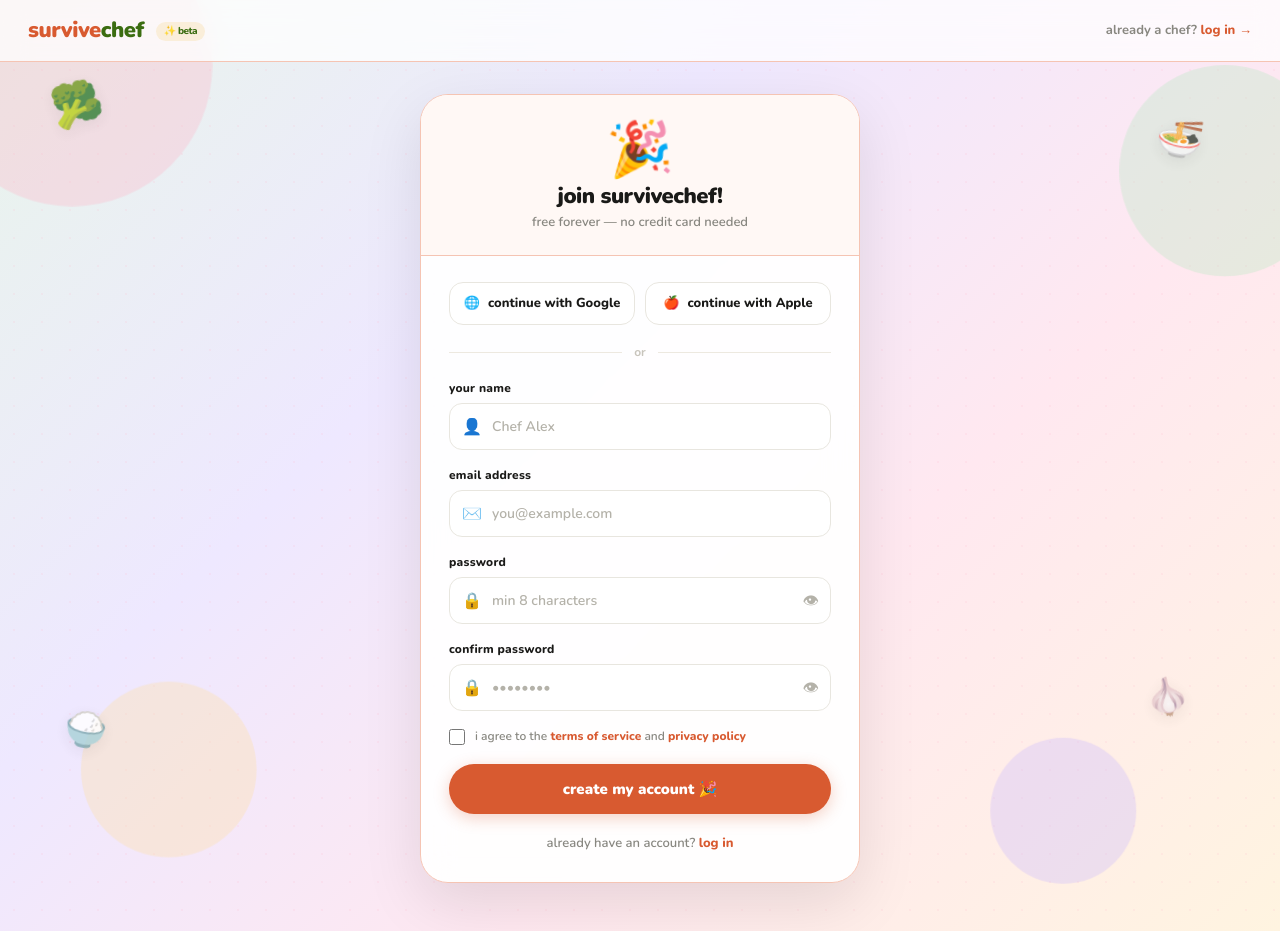
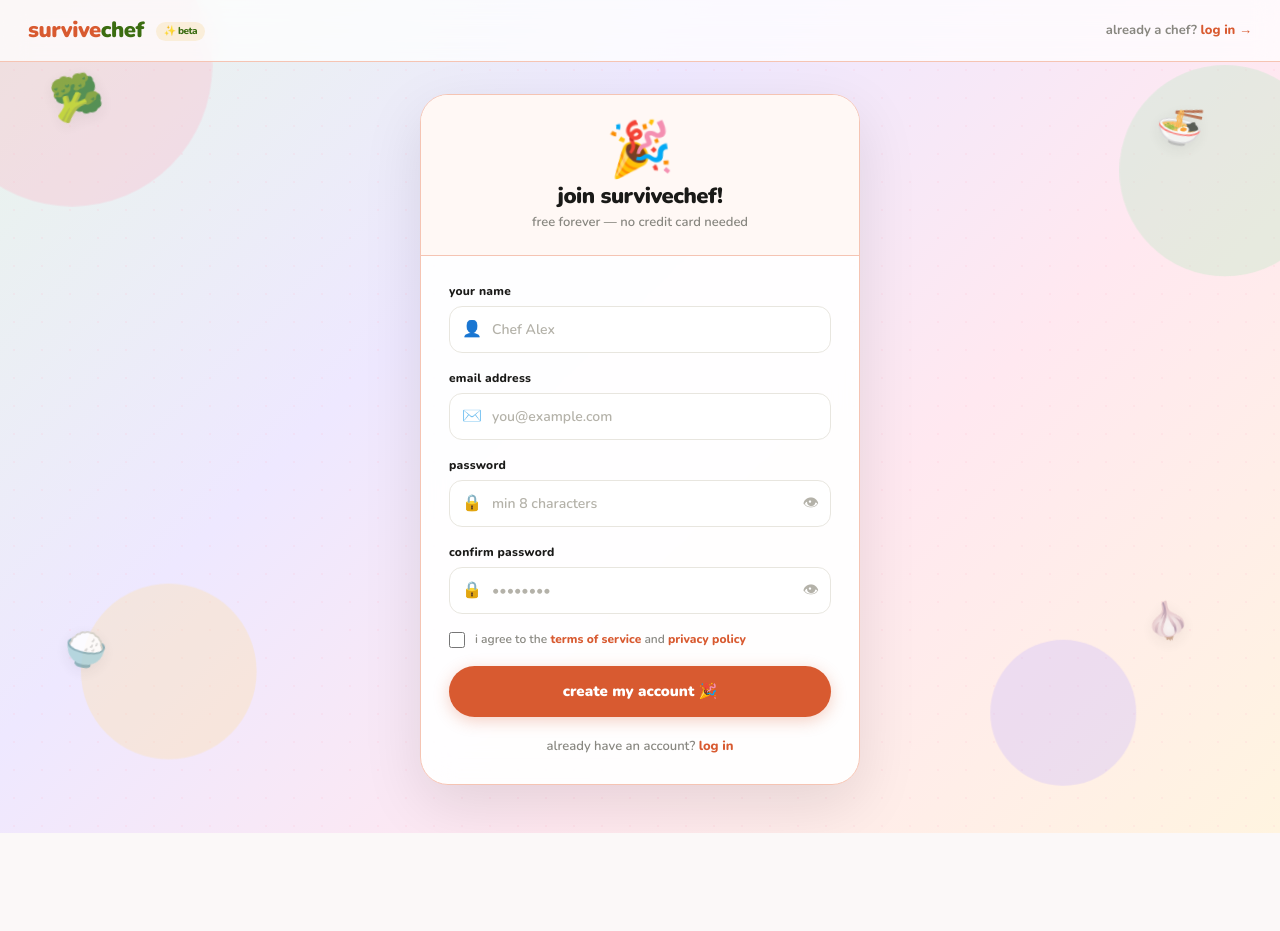
Before and after one commit to xAmyyang/cits5505, a Flask app: page /signup in a window 1280 px wide. After the commit the page ends 833 px from the top, so only its background shows below. Run offline with Flask 3, Linux system fonts and the light colour scheme.

Commit message:
Remove non-functional social sign-in buttons from auth pages

```diff
--- a/templates/signup.html
+++ b/templates/signup.html
@@ -59,18 +59,6 @@
 
       <!-- Card body -->
       <div class="auth-card-body">
-
-        <!-- Social buttons -->
-        <div class="auth-social-row">
-          <button class="auth-social-btn" type="button" id="googleBtn">
-            <span aria-hidden="true">🌐</span> continue with Google
-          </button>
-          <button class="auth-social-btn" type="button" id="appleBtn">
-            <span aria-hidden="true">🍎</span> continue with Apple
-          </button>
-        </div>
-
-        <div class="auth-divider"><span>or</span></div>
 
         <!-- Sign-up form -->
         <form id="signupForm" method="post" action="{{ url_for('signup') }}" novalidate autocomplete="on">
@@ -215,10 +203,6 @@
 <!-- Auth logic -->
 <script src="{{ url_for('static', filename='js/auth.js') }}"></script>
 <script>
-  // Wire up social buttons
-  document.getElementById('googleBtn').addEventListener('click', () => Auth.socialSignIn('Google'));
-  document.getElementById('appleBtn').addEventListener('click',  () => Auth.socialSignIn('Apple'));
-
   // Live password strength meter
   document.getElementById('signupPassword').addEventListener('input', () => {
     Auth.renderPasswordStrength(
```
Also changed, not shown: templates/login.html (+0 -16 lines).
